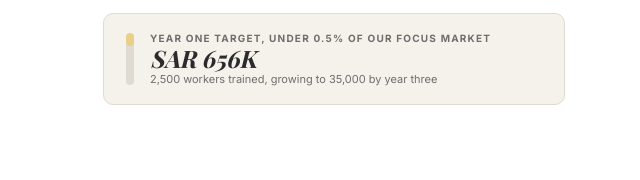
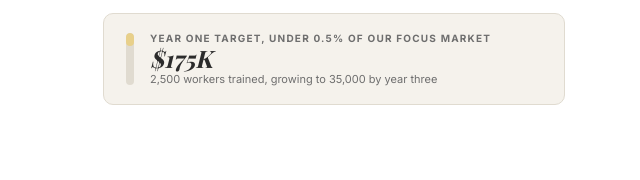
Before and after one commit to skillbridgearabia-ai/skillbridgearabia-landing, a website: page index.html in a window 1280 px wide. Shown: the part 4055-4235 px from the top of the page, 35-675 px from the left. Drawn offline with nearby package versions, Linux system fonts and the light colour scheme; a web font is replaced by a local one.

Commit message:
Update market statistics in index.html

```diff
--- a/index.html
+++ b/index.html
@@ -685,7 +685,7 @@ table.fin-table{width:100%;border-collapse:collapse;}
         <div class="market-stats">
           <div class="mstat tam reveal"><div class="mstat-bar-wrap"><div class="mstat-bar"></div></div><div><div class="mstat-label">Saudi food service market in 2026</div><div class="mstat-num">$25.99 billion</div><div class="mstat-sub">Growing at 11.6% a year, driven by QSR and specialty coffee expansion</div></div></div>
           <div class="mstat sam reveal reveal-delay-1"><div class="mstat-bar-wrap"><div class="mstat-bar"></div></div><div><div class="mstat-label">Our addressable market within that</div><div class="mstat-num">$67M per year</div><div class="mstat-sub">850,000 F&amp;B expat workers who need training before they start</div></div></div>
-          <div class="mstat som reveal reveal-delay-2"><div class="mstat-bar-wrap"><div class="mstat-bar"></div></div><div><div class="mstat-label">Year one target, under 0.5% of our focus market</div><div class="mstat-num">SAR 656K</div><div class="mstat-sub">2,500 workers trained, growing to 35,000 by year three</div></div></div>
+          <div class="mstat som reveal reveal-delay-2"><div class="mstat-bar-wrap"><div class="mstat-bar"></div></div><div><div class="mstat-label">Year one target, under 0.5% of our focus market</div><div class="mstat-num">$175K</div><div class="mstat-sub">2,500 workers trained, growing to 35,000 by year three</div></div></div>
         </div>
       </div>
       <div>
```
